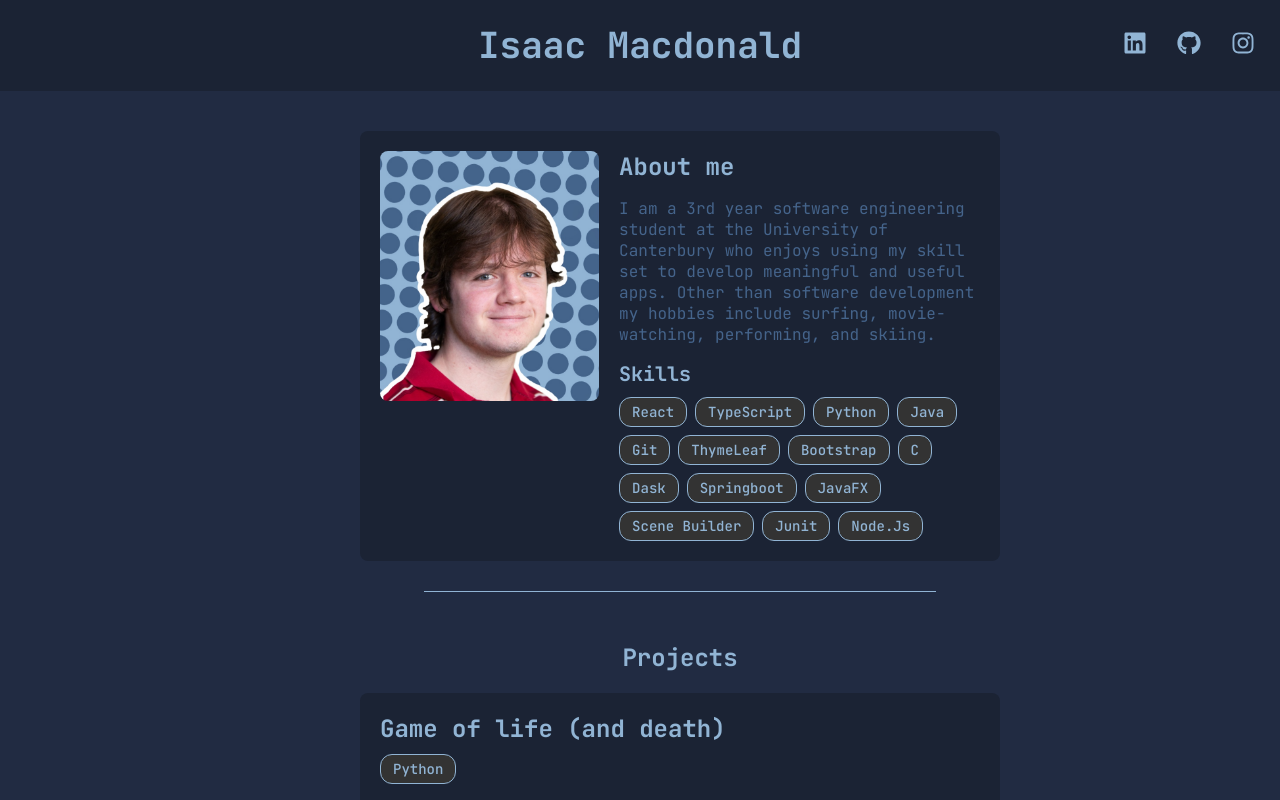
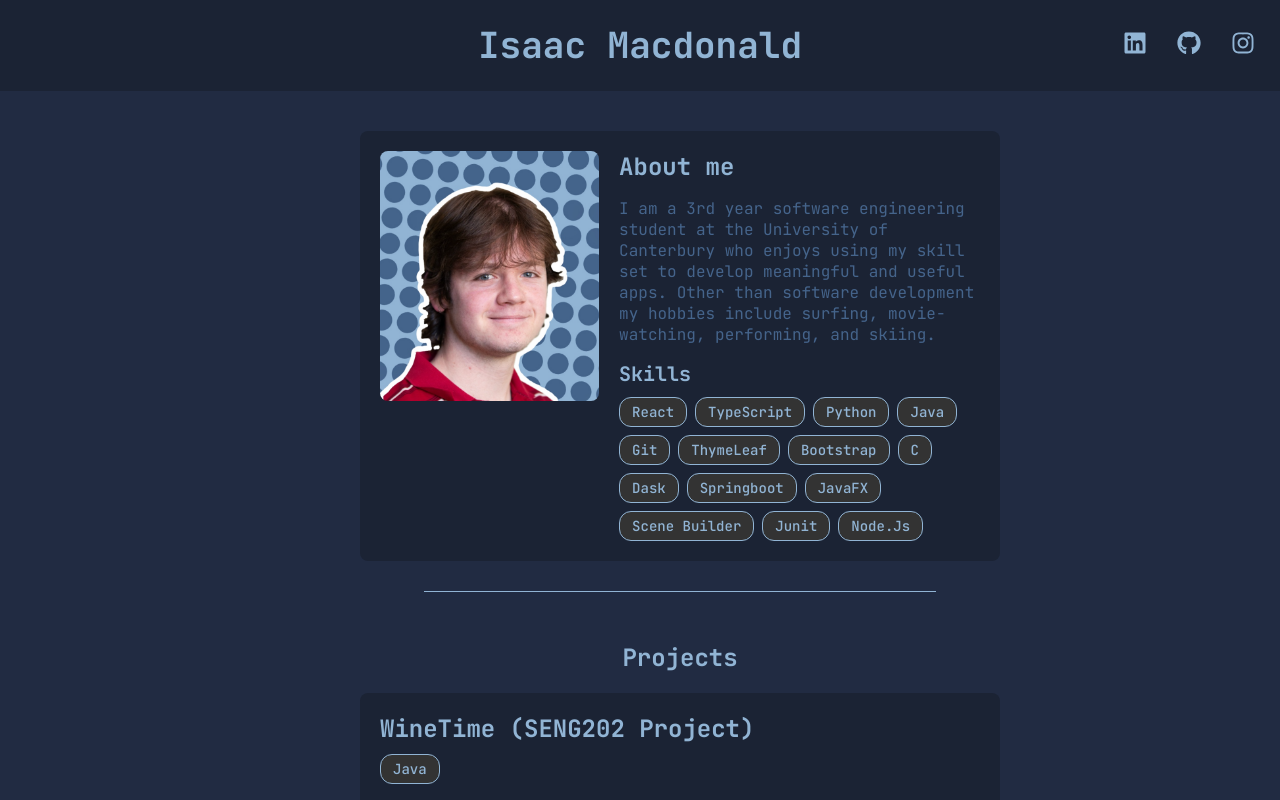
Before and after one commit to isaac-macdonald/isaac-macdonald.github.io, a React (Create React App) app in the folder isaac-macdonald/: page / in a window 1280 px wide. Shown: the top 800 px of the page. Built offline with nearby package versions, Linux system fonts and the light colour scheme.

Commit message:
Added seng202 project

```diff
--- a/isaac-macdonald/package.json
+++ b/isaac-macdonald/package.json
@@ -12,6 +12,7 @@
     "@types/node": "^16.18.126",
     "@types/react": "^19.0.12",
     "@types/react-dom": "^19.0.4",
+    "gh-pages": "^6.3.0",
     "lucide-react": "^0.487.0",
     "react": "^19.1.0",
     "react-dom": "^19.1.0",
--- a/isaac-macdonald/src/App.tsx
+++ b/isaac-macdonald/src/App.tsx
@@ -21,6 +21,14 @@ const App = () => {
             <Divider />
             <h2>Projects</h2>
             <div className="projects">
+
+                <ProjectCard
+                    title="WineTime (SENG202 Project)"
+                    techs={["Java"]}
+                    description="This is a game that was developed in a group project for SENG202 last year. It is designed to help users browse through over 100 000 wines."
+                    link="https://github.com/isaac-macdonald/SENG202-WineTime"
+                />
+
                 <ProjectCard
                     title="Game of life (and death)"
                     techs={["Python"]}
```
Also changed, not shown: 1 other file (tests, documents, lock files or other folders).
